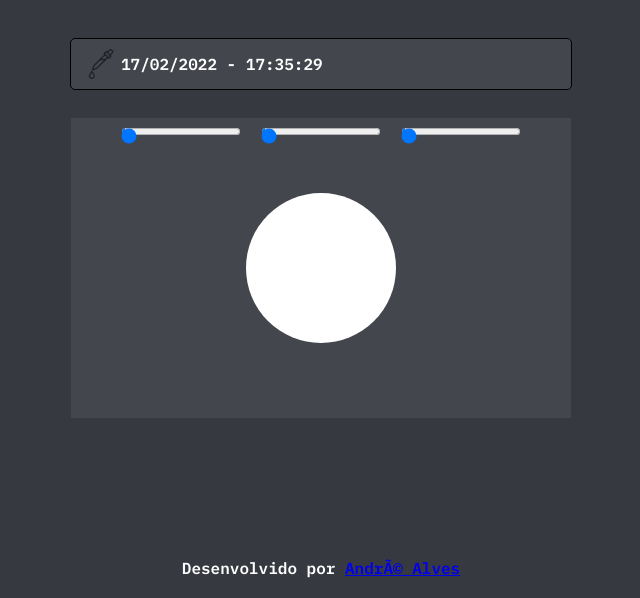
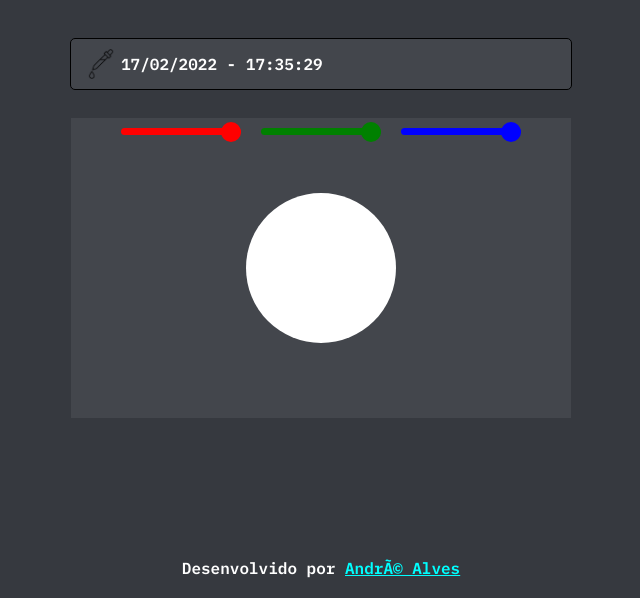
Before and after one commit to Alves-Andre/Quinto-Challenger, a plain HTML site: page desafio-gerador-rgb-main/index.html in a window 1280 px wide. Shown: the part 202-800 px from the top of the page, without its empty margins (319-959 px from the left). Drawn offline with Linux system fonts and the light colour scheme.

Commit message:
finalizado

```diff
--- a/desafio-gerador-rgb-main/index.html
+++ b/desafio-gerador-rgb-main/index.html
@@ -4,10 +4,10 @@
 <head>
     <meta charset="UFT-8">
     <meta name="viewport" content="width=device-width, initial-scale=1.0">
-    <link rel="stylesheet" href="style.css">
     <link rel="preconnect" href="https://fonts.googleapis.com">
     <link rel="preconnect" href="https://fonts.gstatic.com" crossorigin>
     <link href="https://fonts.googleapis.com/css2?family=IBM+Plex+Mono:wght@600&display=swap" rel="stylesheet">
+    <link rel="stylesheet" href="style.css">
 
     <title>Gerador RGB</title>
 </head>
@@ -22,13 +22,13 @@
     </div>
     <div id="conteudo">
         <div id="seletores">
-            <input type="range" class="cores" id="red" value="255" min="0" max="255">
-            <input type="range" class="cores" id="green" value="255" min="0" max="255">
-            <input type="range" class="cores" id="blue" value="255" min="0" max="255">
+            <input type="range" onclick="mudarcor()" class="cores" id="red" value="255" min="0" max="255">
+            <input type="range" onclick="mudarcor()" class="cores" id="green" value="255" min="0" max="255">
+            <input type="range" onclick="mudarcor()" class="cores" id="blue" value="255" min="0" max="255">
         </div>
 
         <div id="boxresultado"></div>
-
+        <p id="inforesultado"></p>
     </div>
 
     <footer>
--- a/desafio-gerador-rgb-main/script.js
+++ b/desafio-gerador-rgb-main/script.js
@@ -21,3 +21,10 @@ function horaAtual(){
         segundosF = (segundos==1)? '0'+segundos : segundos;
     return hora+':'+minutosF+':'+segundosF
 }
+function mudarcor(){
+    var red = document.getElementById('red').value;
+    var green = document.getElementById('green').value;
+    var blue = document.getElementById('blue').value;
+    document.getElementById('boxresultado').style.backgroundColor = 'rgb(' + red + ',' + green + ',' + blue + ')';
+    document.getElementById('inforesultado').innerText = 'RGB(' + red + ',' + green + ',' + blue + ')';
+}
--- a/desafio-gerador-rgb-main/style.css
+++ b/desafio-gerador-rgb-main/style.css
@@ -6,6 +6,9 @@
 body {
     background-color: hsl(221,8%,23%);
     color: white;
+}
+footer p a {
+    color:aqua;
 }
 #titulo {
     position: absolute;
@@ -66,24 +69,34 @@ footer p {
     width: 120px;
     border-radius: 15px;
     height: 7px;
-    border: none;
+    -webkit-appearance: none;
 }
-.cores::-webkit-slider-runnable-track{
-    all:unset;
-}
+
 .cores::-webkit-slider-thumb{
-
-    all:unset; /* limpa os estilos iniciais */
-     /* remove a aparencia padão */
-    border: none;
-
+    -webkit-appearance: none;
     width: 20px;
     height: 20px;
     border-radius: 50%;
+    cursor: pointer;
+    opacity: 100%;
+}
+#red::-webkit-slider-thumb{
+    background-color: red;
+}
+#green::-webkit-slider-thumb{
+    background: green;
+}
+#blue::-webkit-slider-thumb{
+    background:blue;
+}
+#red {
+    background: red;
+}
+#green {
+    background: green;
+}
+#blue {
     background: blue;
-  }
-#red {
-    background-color: red;
 }
 #seletores {
     display: flex;
@@ -99,3 +112,9 @@ footer p {
     top: 50%;
     transform: translate(-50%, -50%);
 }
+#inforesultado {
+    position: inherit;
+    bottom: 10%;
+    left: 50%;
+    transform: translate(-50%);
+}
```
